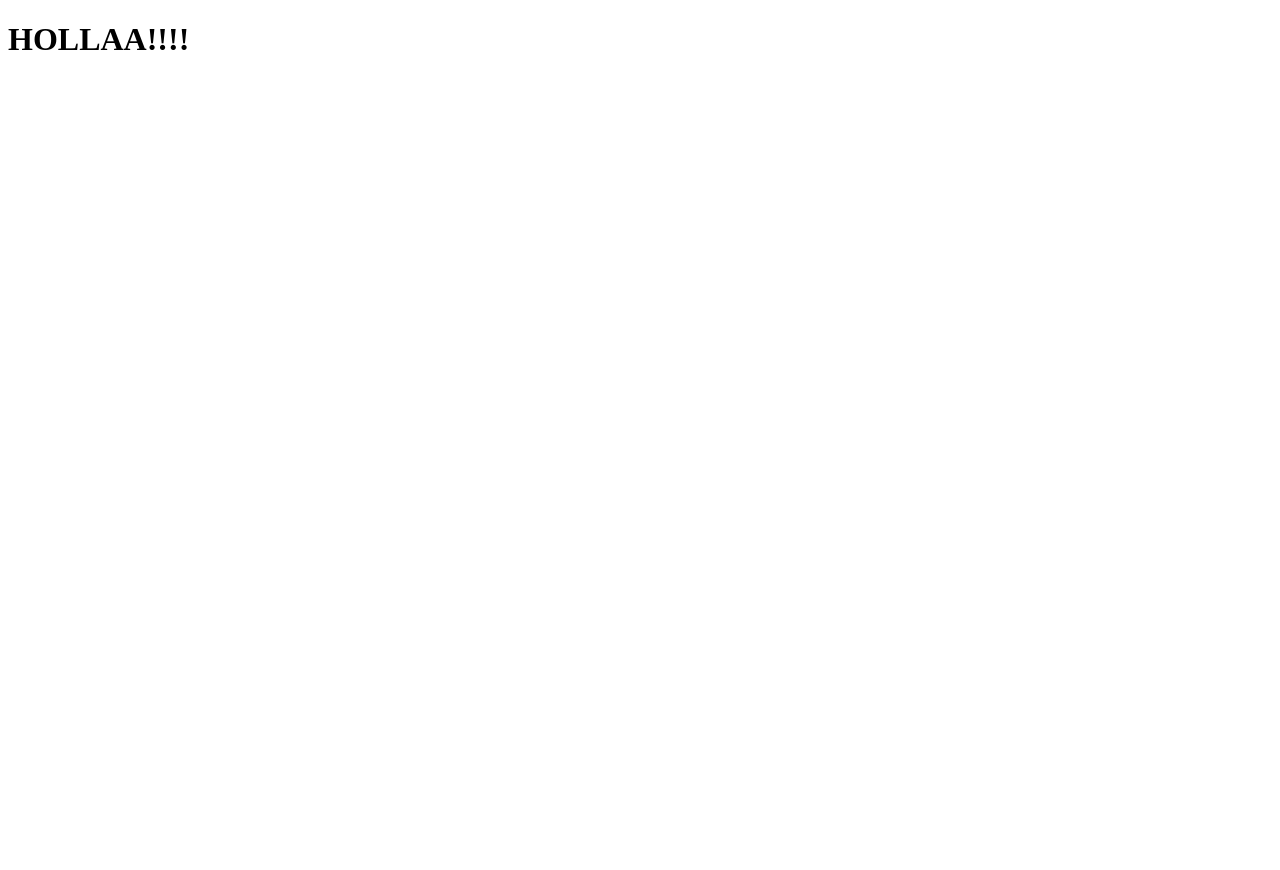
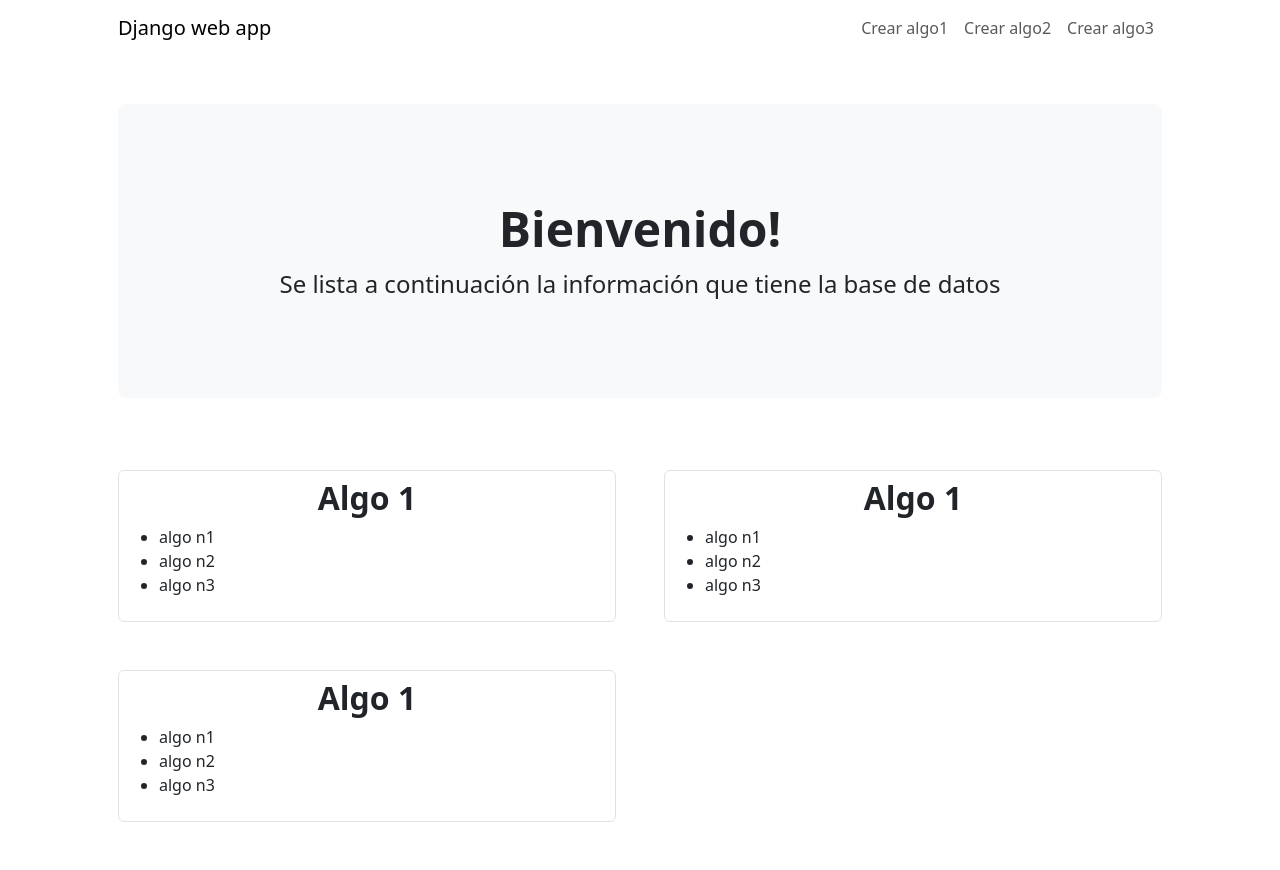
Before and after one commit to Adrian-Revilla/Coder-Preentrega-3, a Django app: page / in a window 1280 px wide. Before the commit the page is almost empty. Before the commit the page ends 50 px from the top, so only its background shows below. Run offline with Django 4.2, Linux system fonts and the light colour scheme; some libraries are stand-ins or nearby versions.

Commit message:
Coderhouse: Avances en los templates

```diff
--- /dev/null
+++ b/src/apps/templates/base.html
@@ -0,0 +1,43 @@
+<!DOCTYPE html>
+<html lang="en">
+
+<head>
+	<meta charset="utf-8" />
+	<meta name="viewport" content="width=device-width, initial-scale=1, shrink-to-fit=no" />
+	<meta name="description" content="" />
+	<meta name="author" content="" />
+	<title>Coderhouse webapp</title>
+	<!-- Favicon-->
+	<link rel="icon" type="image/x-icon" href="assets/favicon.ico" />
+	<!-- Bootstrap icons-->
+	<link href="https://cdn.jsdelivr.net/npm/bootstrap-icons@1.4.1/font/bootstrap-icons.css" rel="stylesheet" />
+	<!-- Core theme CSS (includes Bootstrap)-->
+	<link href="https://cdn.jsdelivr.net/npm/bootstrap@5.3.0-alpha3/dist/css/bootstrap.min.css" rel="stylesheet" integrity="sha384-KK94CHFLLe+nY2dmCWGMq91rCGa5gtU4mk92HdvYe+M/SXH301p5ILy+dN9+nJOZ" crossorigin="anonymous">
+	<script src="https://cdn.jsdelivr.net/npm/bootstrap@5.3.0-alpha3/dist/js/bootstrap.bundle.min.js" integrity="sha384-ENjdO4Dr2bkBIFxQpeoTz1HIcje39Wm4jDKdf19U8gI4ddQ3GYNS7NTKfAdVQSZe" crossorigin="anonymous"></script>
+</head>
+
+<body>
+
+	<nav class="navbar navbar-expand-lg ">
+		<div class="container px-lg-5">
+			<a class="navbar-brand" href="" >Django web app</a>
+			<button class="navbar-toggler" type="button" data-bs-toggle="collapse"
+				data-bs-target="#navbarSupportedContent" aria-controls="navbarSupportedContent" aria-expanded="false"
+				aria-label="Toggle navigation"><span class="navbar-toggler-icon"></span></button>
+			<div class="collapse navbar-collapse" id="navbarSupportedContent">
+				<ul class="navbar-nav ms-auto mb-2 mb-lg-0">
+					<li class="nav-item"><a class="nav-link" aria-current="page" href="#!">Crear algo1</a></li>
+					<li class="nav-item"><a class="nav-link" href="#!">Crear algo2</a></li>
+					<li class="nav-item"><a class="nav-link" href="#!">Crear algo3</a></li>
+				</ul>
+			</div>
+		</div>
+	</nav>
+
+	{% block body_content %}
+
+	{% endblock body_content %}
+
+</body>
+
+</html>
--- a/src/apps/templates/index.html
+++ b/src/apps/templates/index.html
@@ -1,12 +1,61 @@
-<!DOCTYPE html>
-<html lang="en">
-<head>
-	<meta charset="UTF-8">
-	<meta http-equiv="X-UA-Compatible" content="IE=edge">
-	<meta name="viewport" content="width=device-width, initial-scale=1.0">
-	<title>Document</title>
-</head>
-<body>
-	<h1>HOLLAA!!!!</h1>
-</body>
-</html>
+{% extends "base.html" %}
+
+{% block body_content %}
+
+	<!-- Header-->
+	<header class="py-5">
+		<div class="container px-lg-5">
+			<div class="p-4 p-lg-5 bg-light rounded-3 text-center">
+				<div class="m-4 m-lg-5">
+					<h1 class="display-5 fw-bold">Bienvenido!</h1>
+					<p class="fs-4">Se lista a continuación la información que tiene la base de datos</p>
+				</div>
+			</div>
+		</div>
+	</header>
+	<!-- Page Content-->
+	<section class="pt-4">
+		<div class="container px-lg-5">
+			<!-- Page Features-->
+			<div class="row gx-lg-5">
+				<div class="col-lg-6 col-xxl-4 mb-5">
+					<div class="card  border-0">
+						<div class="card-body p-2 border rounded">
+							<h2 class="fw-bold text-center">Algo 1</h2>
+							<ul>
+								<li>algo n1</li>
+								<li>algo n2</li>
+								<li>algo n3</li>
+							</ul>
+						</div>
+					</div>
+				</div>
+				<div class="col-lg-6 col-xxl-4 mb-5">
+					<div class="card  border-0">
+						<div class="card-body p-2 border rounded">
+							<h2 class="fw-bold text-center">Algo 1</h2>
+							<ul>
+								<li>algo n1</li>
+								<li>algo n2</li>
+								<li>algo n3</li>
+							</ul>
+						</div>
+					</div>
+				</div>
+				<div class="col-lg-6 col-xxl-4 mb-5">
+					<div class="card  border-0">
+						<div class="card-body p-2 border rounded">
+							<h2 class="fw-bold text-center">Algo 1</h2>
+							<ul>
+								<li>algo n1</li>
+								<li>algo n2</li>
+								<li>algo n3</li>
+							</ul>
+						</div>
+					</div>
+				</div>
+
+			</div>
+		</div>
+	</section>
+{% endblock body_content %}
```
